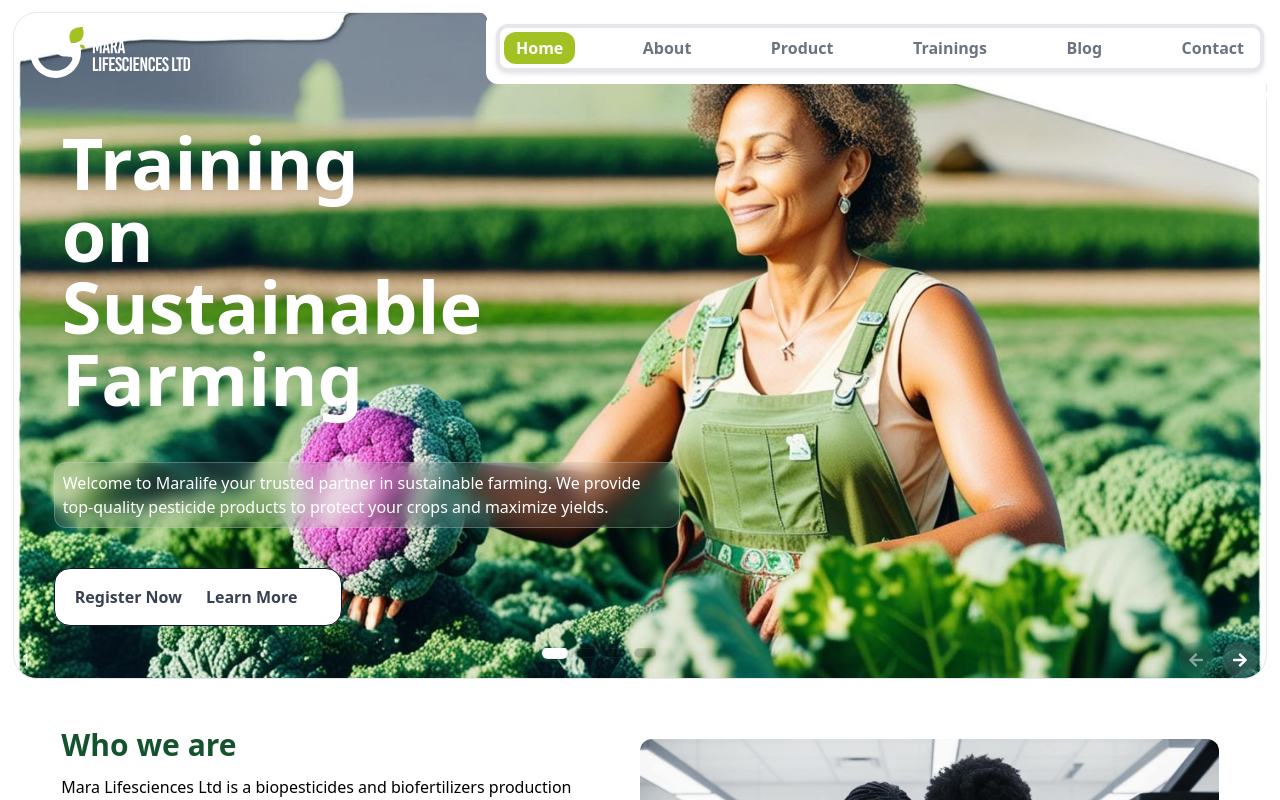
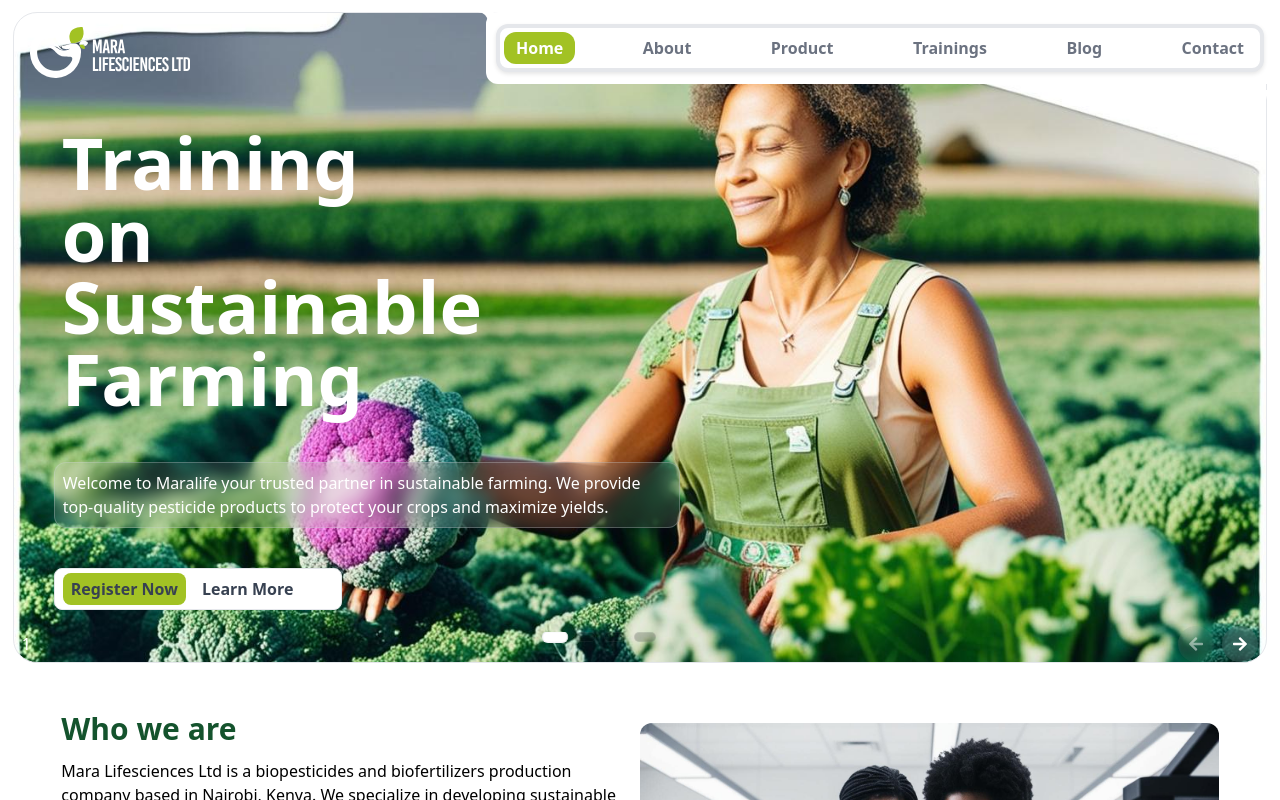
Before and after one commit to tjay1760/mara-life, a React (Vite) app: page / in a window 1280 px wide. Shown: the top 800 px of the page. Built offline with nearby package versions, Linux system fonts and the light colour scheme.

Commit message:
fixed register button

```diff
--- a/src/components/Home/Hero.jsx
+++ b/src/components/Home/Hero.jsx
@@ -19,7 +19,7 @@ const Hero = () => {
   return (
     <>
       <div className="hero-container relative h-auto">
-        <div className="cut-out h-12 w-12 bg-white absolute right-0 rounded-xl md:w-[62%] md:h-[4.5rem]"></div>
+        <div className="cut-out h-12 w-12 bg-white absolute right-0 rounded-xl lg:w-[62%] lg:h-[4.5rem]"></div>
         <div className="hero-holder mx-auto mt-3 w-11/12 border rounded-3xl md:w-[98%]"
         style={{
             backgroundImage: `url(${heroBackground})`,
@@ -39,11 +39,11 @@ const Hero = () => {
             provide top-quality pesticide products to protect your crops and
             maximize yields.
           </div>
-          <div className="font-bold mt-2 mx-auto md:mx-10 md:mt-10 header-buttons text-gray-700 bg-white w-[18rem] border border-gray-900 p-2 rounded-2xl">
-            <button className="bg-white rounded-lg mx-1 hover:bg-gray-300 active:bg-green-600 p-2">
+          <div className="font-bold mt-2 mx-auto md:mx-10 md:mt-10 header-buttons text-gray-700 bg-white w-[18rem] border border-gray-200 py-1 px-1 rounded-lg">
+            <button className="bg-buttonHover rounded-lg mx-1 hover:bg-gray-300 active:bg-green-600 px-2 py-1">
               Register Now
             </button>
-            <button className="bg-white rounded-lg mx-1 hover:bg-gray-300 active:bg-green-600 p-2">
+            <button className="bg-white rounded-lg mx-1 hover:bg-gray-300 active:bg-green-600 px-2 py-1">
               Learn More
             </button>
           </div>
--- a/src/components/Navbar/Navbar.jsx
+++ b/src/components/Navbar/Navbar.jsx
@@ -5,121 +5,80 @@ import { IoMenuOutline, IoCloseOutline } from "react-icons/io5";
 
 const Navbar = () => {
   const [isMenuOpen, setIsMenuOpen] = useState(false);
-
   const [activeLink, setActiveLink] = useState("/");
 
   const handleLinkClick = (link) => {
     setActiveLink(link);
-    setIsMenuOpen(false); // Close the menu (optional)
+    setIsMenuOpen(false); // Close the menu
   };
 
-  // Function to toggle the menu state
   const toggleMenu = () => {
     setIsMenuOpen(!isMenuOpen);
   };
 
   return (
     <>
+      {/* Button to toggle the menu */}
       <button
         onClick={toggleMenu}
         className={`${
           isMenuOpen
             ? "border-none"
             : "border border-gray-200 border-opacity-50 rounded-xl p-[1px]"
-        } text-3xl text-gray-600 md:hidden absolute top-4 right-2 z-20`}
+        } text-3xl text-gray-600 lg:hidden fixed top-4 right-2 z-30`}
         aria-label="Toggle menu"
       >
         {isMenuOpen ? <IoCloseOutline /> : <IoMenuOutline />}
       </button>
+
+      {/* Background blur effect */}
+      {isMenuOpen && (
+        <div
+          className="fixed inset-0 bg-black bg-opacity-30 backdrop-blur-sm z-10"
+          onClick={toggleMenu} // Close menu if overlay is clicked
+        ></div>
+      )}
+
+      {/* Menu */}
       <div
         className={`${
-          isMenuOpen ? "flex" : "hidden md:flex"
-        } flex-col items-center border z-10 bg-white rounded-2xl h-96 m-3 gap-3 absolute w-11/12 md:h-auto lg:w-[60%] md:right-1 md:rounded-xl md:justify-between md:fixed md:border-4 md:border-opacity-5`}
-     style={{ boxShadow: "0 2px 4px rgba(0, 0, 0, 0.1)",
+          isMenuOpen ? "flex" : "hidden lg:flex"
+        } flex-col items-center border z-20 bg-white rounded-2xl h-96 m-3 gap-3 absolute w-11/12 lg:h-auto lg:w-[60%] lg:right-1 lg:rounded-xl lg:justify-between lg:fixed lg:border-4 lg:border-opacity-5`}
+        style={{
+          boxShadow: "0 2px 4px rgba(0, 0, 0, 0.1)",
         }}
       >
         <img
           src={NavLogo}
-          className="pb-6 px-4 pt-3 h-20 md:hidden"
+          className="pb-6 px-4 pt-3 h-20 lg:hidden"
           alt="Navbar Logo"
         />
         <nav
           className={
-            " flex flex-col gap-4 font-semibold text-gray-500 text-center md:flex md:flex-row md:items-start md:w-full md:justify-between md:p-1"
+            " flex flex-col gap-4 font-semibold text-gray-500 text-center lg:flex lg:flex-row lg:items-start lg:w-full lg:justify-between lg:p-1"
           }
         >
-          <Link to={"/"}>
+          {[
+            { path: "/", label: "Home" },
+            { path: "/about", label: "About" },
+            { path: "/products", label: "Product" },
+            { path: "/trainings", label: "Trainings" },
+            { path: "/blog", label: "Blog" },
+            { path: "/contact", label: "Contact" },
+          ].map((link) => (
+            <Link to={link.path} key={link.path}>
               <button
-              className={`md:rounded-xl md:py-1 md:px-3 hover:bg-gray-200 ${
-                activeLink === "/"
-                  ? "md:bg-buttonHover md:text-white"
-                  : "md:active:bg-buttonHover"
+                className={`lg:rounded-xl lg:py-1 lg:px-3 hover:bg-gray-200 ${
+                  activeLink === link.path
+                    ? "lg:bg-buttonHover lg:text-white"
+                    : "lg:active:bg-buttonHover"
                 }`}
-              onClick={() => handleLinkClick("/")}
+                onClick={() => handleLinkClick(link.path)}
               >
-              Home
+                {link.label}
               </button>
             </Link>
-          <Link to={"/about"}>
-            <button
-              className={` md:rounded-xl md:py-1 md:px-3 hover:bg-gray-200 ${
-                activeLink === "/about"
-                  ? "md:bg-buttonHover md:text-white"
-                  : "md:active:bg-buttonHover"
-              }`}
-              onClick={() => handleLinkClick("/about")}
-            >
-              About
-            </button>
-          </Link>
-          <Link to={"/products"}>
-            <button
-              className={` md:rounded-xl md:py-1 md:px-3 hover:bg-gray-200 ${
-                activeLink === "/products"
-                  ? "md:bg-buttonHover md:text-white"
-                  : "md:active:bg-buttonHover"
-              }`}
-              onClick={() => handleLinkClick("/products")}
-            >
-              Product
-            </button>
-          </Link>
-          <Link to={"/trainings"}>
-            <button
-              className={` md:rounded-xl md:py-1 md:px-3 hover:bg-gray-200 ${
-                activeLink === "/trainings"
-                  ? "md:bg-buttonHover md:text-white"
-                  : "md:active:bg-buttonHover"
-              }`}
-              onClick={() => handleLinkClick("/trainings")}
-            >
-              Trainings
-            </button>
-          </Link>
-          <Link to={"/blog"}>
-            <button
-              className={` md:rounded-xl md:py-1 md:px-3 hover:bg-gray-200 ${
-                activeLink === "/blog"
-                  ? "md:bg-buttonHover md:text-white"
-                  : "md:active:bg-buttonHover"
-              }`}
-              onClick={() => handleLinkClick("/blog")}
-            >
-              Blog
-            </button>
-          </Link>
-          <Link to={"/contact"}>
-            <button
-              className={` md:rounded-xl md:py-1 md:px-3 hover:bg-gray-200 ${
-                activeLink === "/contact"
-                  ? "md:bg-buttonHover md:text-white"
-                  : "md:active:bg-buttonHover"
-              }`}
-              onClick={() => handleLinkClick("/contact")}
-            >
-              Contact
-            </button>
-          </Link>
+          ))}
         </nav>
       </div>
     </>
--- a/src/index.css
+++ b/src/index.css
@@ -45,7 +45,7 @@ border:transparent;
     transform: scale(1.05);
   }
 
-@media (width >=768px) {
+@media (width > 768px) {
   .mobile-swiper{
     display:none;
 
@@ -62,7 +62,7 @@ border:transparent;
       width: 30px;
       position: absolute;
       top: 0;
-      left: 35.75%;
+      left: 35.05%;
       border-top-right-radius: 10px;
       box-shadow: 15px -0 0 #fff;
     }
@@ -73,17 +73,42 @@ border:transparent;
       height: 30px;
       width: 30px;
       position: absolute;
-      top: 12%;
+      top: 10.5%;
       right:1%;
       border-top-right-radius: 10px;
       box-shadow: 15px -0 0 #fff;
     }
 }
 
-@media (width <=768px) {
+@media (width >= 1024px) {
+  .hero-holder::before{
+    background-color: transparent;
+    content: "";
+    height: 30px;
+    width: 30px;
+    position: absolute;
+    top: 0;
+    left: 35.75%;
+    border-top-right-radius: 10px;
+    box-shadow: 15px -0 0 #fff;
+  }
+
+  .hero-holder::after{
+    background-color: transparent;
+    content: "";
+    height: 30px;
+    width: 30px;
+    position: absolute;
+    top: 12%;
+    right:1%;
+    border-top-right-radius: 10px;
+    box-shadow: 15px -0 0 #fff;
+  }
+}
+
+@media (width <= 768px) {
     .desktop{
       display: none;
     }
 
-
 }
```
Lines whose indentation alone changed are shown as unchanged.
